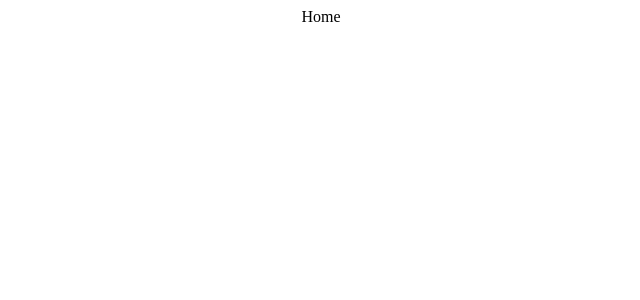
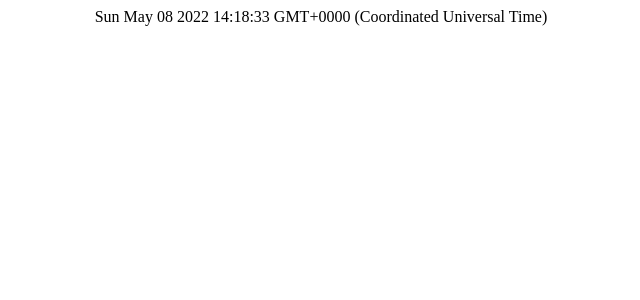
Before and after one commit to ranjankumarmandal/NotesKeeper---React-TypeScript, a React (Create React App) app: page / in a window 1280 px wide. Shown: the top 300 px of the page, without its empty margins (319-959 px from the left). Built offline with nearby package versions, Linux system fonts and the light colour scheme.

Commit message:
added state to component Home.tsx

```diff
--- a/src/components/screens/Home.tsx
+++ b/src/components/screens/Home.tsx
@@ -1,7 +1,25 @@
-import React from 'react';
+import React, { useState } from 'react';
+
+interface State {
+  id: string;
+  title: string;
+  text: string;
+  color: string;
+  date: string;
+}
 
 const Home = () => {
-  return <div>Home</div>;
+  const [notes, setNotes] = useState<State[]>([
+    {
+      id: new Date().toString(),
+      title: 'Meetings',
+      text: 'Schedule Meeting with UI/UX Team',
+      color: '#dfdfdf',
+      date: new Date().toString(),
+    },
+  ]);
+
+  return <div>{notes[0].id}</div>;
 };
 
 export default Home;
```
